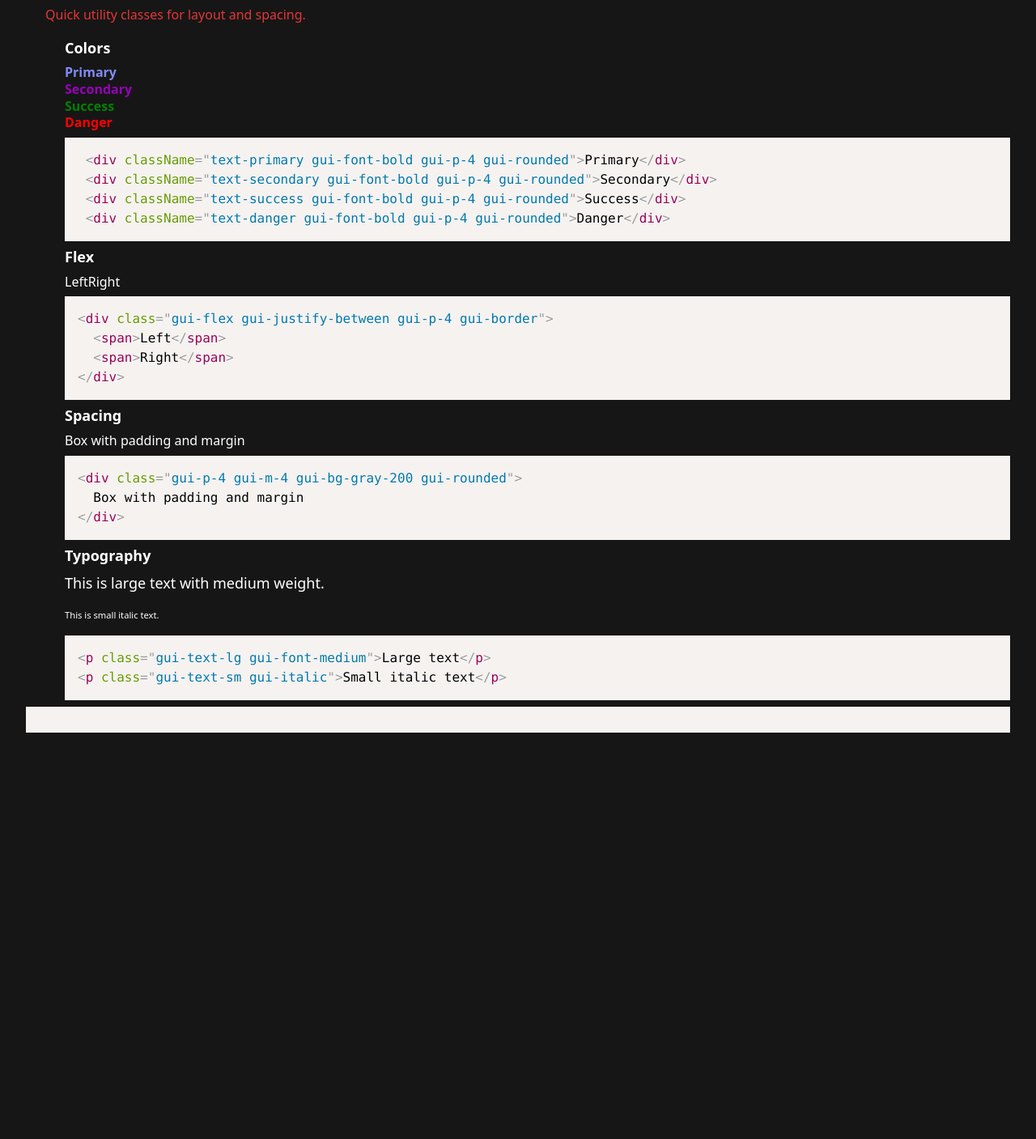
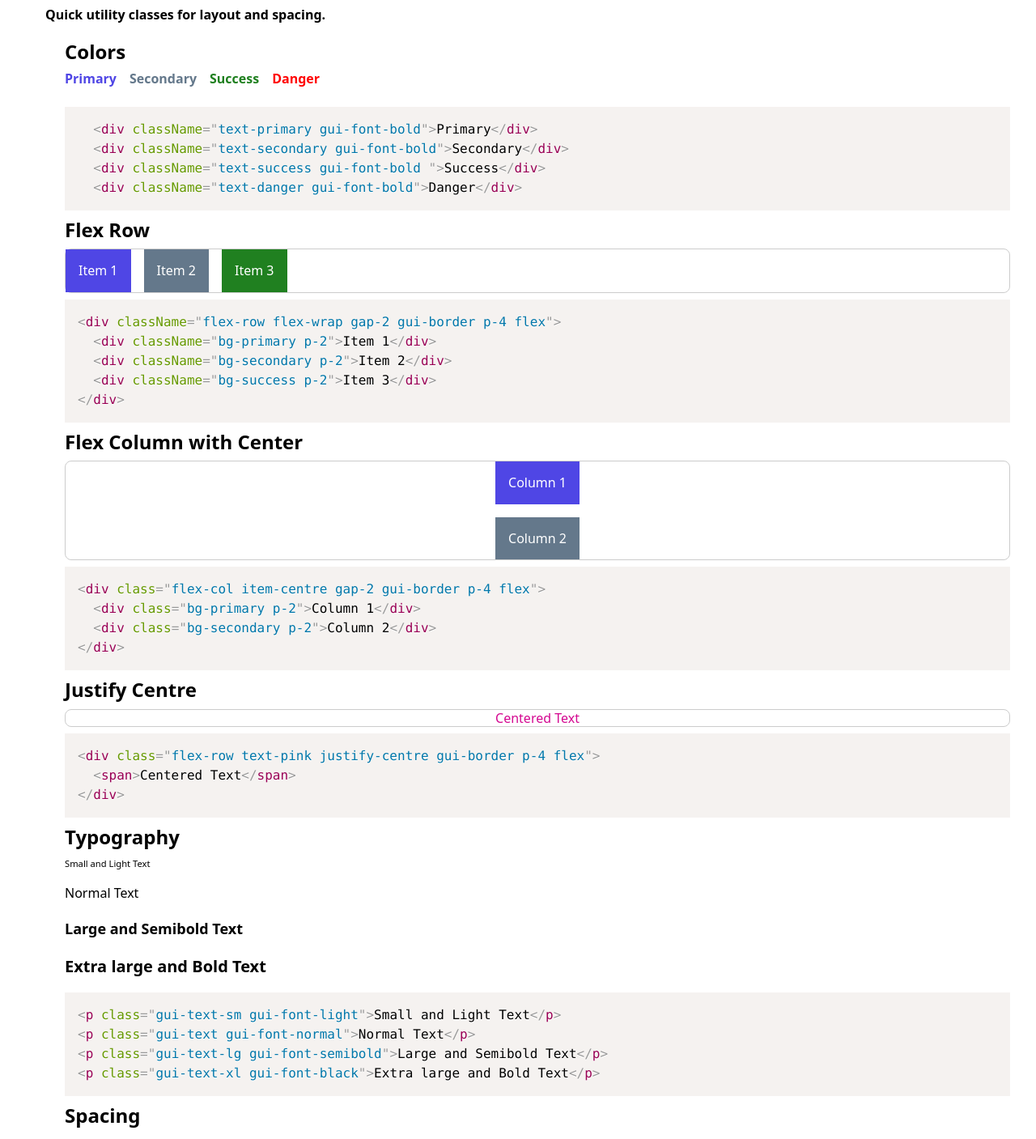
Before and after one commit to Suraj-Sharma001/SIMPLEUI-Tech_Titans, a React (Vite) app: page /utilities in a window 1280 px wide. Shown: the part 148-1555 px from the top of the page at 81% size. Before the commit the page ends 1093 px from the top, so only its background shows below. Built offline with nearby package versions, Linux system fonts and the light colour scheme.

Commit message:
utility-design

```diff
--- a/src/TechTitans_UI-Library/src/util/color.css
+++ b/src/TechTitans_UI-Library/src/util/color.css
@@ -10,8 +10,8 @@
     color: var(--gui-success);
 }
 
-.text-gray {
-    color: rgb(228, 55, 55);
+.text-pink {
+    color: rgb(212, 9, 145);
 }
 
 .text-danger {
@@ -21,6 +21,10 @@
 .bg-primary {
     background-color: var(--gui-primary);
     color: white;
+}
+
+.bg-gray {
+    background-color: gray;
 }
 
 .bg-secondary {
--- a/src/TechTitans_UI-Library/src/util/grid.css
+++ b/src/TechTitans_UI-Library/src/util/grid.css
@@ -5,3 +5,8 @@
 .grid-gap-2 {
     gap: var(--gui-spacing-md)
 }
+
+.gui-border {
+    border: 1px solid var(--gui-border-color, #ccc);
+    border-radius: var(--gui-radius);
+  }
--- a/src/components/ComponentPage.jsx
+++ b/src/components/ComponentPage.jsx
@@ -9,7 +9,7 @@ function ComponentPage({ title, description, code, children }) {
   return (
     <div>
       <h1 className="gui-text-3xl gui-font-bold mt-3 ml-3 display-flex">{title}</h1>
-      <p className="text-gray ml-3">{description}</p>
+      <p className="text-gray ml-3 gui-font-bold">{description}</p>
 
       <div className="ml-3 pl-3 border rounded bg-warning-50">
         {children}
--- a/src/components/Layout.jsx
+++ b/src/components/Layout.jsx
@@ -29,7 +29,7 @@ function Layout({ children }) {
     }
   }
 
-  const [darkMode, setDarkMode] = useState(true);
+  const [darkMode, setDarkMode] = useState(false);
 
   useEffect(() => {
     if(darkMode) {
--- a/src/components/UtilityParts.jsx
+++ b/src/components/UtilityParts.jsx
@@ -3,9 +3,9 @@ import React from 'react'
 const UtilityParts = ({title, demo, code}) => {
   return (
     <div>
-      <section className="gui-mb-8">
-      <h2 className="gui-text-lg gui-font-bold gui-mb-2">{title}</h2>
-      <div className="gui-mb-2">{demo}</div>
+      <section className="gui-mb-3">
+      <h2 className="text-lg gui-font-bold gui-mb-2">{title}</h2>
+      <div className="gui-mb-2 flex-col">{demo}</div>
       <pre className="language-html">
         <code>{code}</code>
       </pre>
--- a/src/pages/Card.jsx
+++ b/src/pages/Card.jsx
@@ -1,67 +1,33 @@
 import ComponentPage from '../components/ComponentPage';
 
-function Utilities() {
-  const colorCode = `<div class="gui-bg-primary gui-text-white gui-p-4 gui-rounded">Primary</div>`;
-  const flexCode = `<div class="gui-flex gui-justify-between gui-p-4 gui-border">
-  <span>Left</span>
-  <span>Right</span>
+function Card() {
+  const code = `<div class="gui-card">
+  <h3 class="gui-card-title">Card Title</h3>
+  <p class="gui-card-body">This is a simple card.</p>
 </div>`;
-  const spacingCode = `<div class="gui-p-4 gui-m-4 gui-bg-gray-200 gui-rounded">
-  Box with padding and margin
-</div>`;
-  const typographyCode = `<p class="gui-text-lg gui-font-medium">Large text</p>
-<p class="gui-text-sm gui-italic">Small italic text</p>`;
 
   return (
-    <ComponentPage title="Utility Classes" description="Quick utility classes for layout and spacing.">
-      {/* Colors */}
-      <section className="gui-mb-8">
-        <h2 className="gui-text-lg gui-font-bold gui-mb-2">Colors</h2>
-        <div className="gui-flex gui-gap-2 gui-flex-wrap gui-mb-2">
-          <div className="gui-bg-primary gui-text-white gui-p-4 gui-rounded">Primary</div>
-          <div className="gui-bg-secondary gui-text-white gui-p-4 gui-rounded">Secondary</div>
-          <div className="gui-bg-success gui-text-white gui-p-4 gui-rounded">Success</div>
-          <div className="gui-bg-danger gui-text-white gui-p-4 gui-rounded">Danger</div>
+    <ComponentPage
+      title="Cards"
+      description="GUI card layouts to display content in a clean and structured manner."
+      code={code}
+    >
+      <div className="gui-card-row">
+        <div className="gui-card">
+          <h3 className="gui-card-title">Card Title</h3>
+          <p className="gui-card-body">This is a simple card.</p>
         </div>
-        <pre className="language-html">
-          <code>{colorCode}</code>
-        </pre>
-      </section>
-
-      {/* Flex */}
-      <section className="gui-mb-8">
-        <h2 className="gui-text-lg gui-font-bold gui-mb-2">Flex</h2>
-        <div className="gui-flex gui-justify-between gui-p-4 gui-border gui-mb-2">
-          <span>Left</span>
-          <span>Right</span>
+        <div className="gui-card">
+          <h3 className="gui-card-title">Card Title</h3>
+          <p className="gui-card-body">This is a simple card.</p>
         </div>
-        <pre className="language-html">
-          <code>{flexCode}</code>
-        </pre>
-      </section>
-
-      {/* Spacing */}
-      <section className="gui-mb-8">
-        <h2 className="gui-text-lg gui-font-bold gui-mb-2">Spacing</h2>
-        <div className="gui-p-4 gui-m-4 gui-bg-gray-200 gui-rounded gui-mb-2">
-          Box with padding and margin
+        <div className="gui-card">
+          <h3 className="gui-card-title">Card Title</h3>
+          <p className="gui-card-body">This is a simple card.</p>
         </div>
-        <pre className="language-html">
-          <code>{spacingCode}</code>
-        </pre>
-      </section>
-
-      {/* Typography */}
-      <section className="gui-mb-8">
-        <h2 className="gui-text-lg gui-font-bold gui-mb-2">Typography</h2>
-        <p className="gui-text-lg gui-font-medium gui-mb-1">This is large text with medium weight.</p>
-        <p className="gui-text-sm gui-italic gui-mb-2">This is small italic text.</p>
-        <pre className="language-html">
-          <code>{typographyCode}</code>
-        </pre>
-      </section>
+      </div>
     </ComponentPage>
   );
 }
 
-export default Utilities;
+export default Card;
--- a/src/pages/Home.jsx
+++ b/src/pages/Home.jsx
@@ -9,12 +9,12 @@ function Home() {
   return (
     <div className="home-container">
       <header className="home-header">
-        <h1 className="home-title">Welcome to GUI Framework</h1>
+        <h1 className="home-title">Welcome to SimpleUI</h1>
         <p className="home-subtitle">The modern UI toolkit for building beautiful, responsive web applications</p>
       </header>
 
       <section className="section-features">
-        <h2 className="title-mid">Why Choose Our Framework?</h2>
+        <h2 className="title-mid">Why To Choose Our Framework?</h2>
         <div className="features-map">
           {features.map((feature, index) => (
             <div className="feature-box" key={index}>
@@ -28,7 +28,7 @@ function Home() {
       <section className="section-about">
         <h2 className="title-lower">Built by Team Tech-Titans</h2>
         <p className="desc">
-          Inspired by the best design systems like Bootstrap, but reimagined for modern web development.
+          Inspired by the best design systems frameworks like Bootstrap and Tailwind, but reimagined for modern web development.
           Our framework provides everything you need to create stunning user interfaces with minimal effort.</p>
       </section>
     </div>
--- a/src/pages/Utilities.jsx
+++ b/src/pages/Utilities.jsx
@@ -8,56 +8,97 @@ function Utilities() {
       <UtilityParts
         title="Colors"
         demo={
-          <div className="gui-flex gui-gap-2 gui-flex-wrap">
-            <div className="text-primary gui-font-bold gui-p-4 gui-rounded">Primary</div>
-            <div className="text-secondary gui-font-bold gui-p-4 gui-rounded">Secondary</div>
-            <div className="text-success gui-font-bold gui-p-4 gui-rounded">Success</div>
-            <div className="text-danger gui-font-bold gui-p-4 gui-rounded">Danger</div>
+          <div className="gap-2 pb-2 flex">
+            <div className="text-primary gui-font-bold">Primary</div>
+            <div className="text-secondary gui-font-bold">Secondary</div>
+            <div className="text-success gui-font-bold ">Success</div>
+            <div className="text-danger gui-font-bold">Danger</div>
           </div>
         }
-        code={` <div className="text-primary gui-font-bold gui-p-4 gui-rounded">Primary</div>
- <div className="text-secondary gui-font-bold gui-p-4 gui-rounded">Secondary</div>
- <div className="text-success gui-font-bold gui-p-4 gui-rounded">Success</div>
- <div className="text-danger gui-font-bold gui-p-4 gui-rounded">Danger</div>`}
+        code={`  <div className="text-primary gui-font-bold">Primary</div>
+  <div className="text-secondary gui-font-bold">Secondary</div>
+  <div className="text-success gui-font-bold ">Success</div>
+  <div className="text-danger gui-font-bold">Danger</div>`}
       />
 
-      <UtilityParts
-        title="Flex"
+    <UtilityParts
+        title="Flex Row"
         demo={
-          <div className="gui-flex gui-justify-between gui-p-4 gui-border">
-            <span>Left</span>
-            <span>Right</span>
+          <div className="flex-row flex-wrap gap-2 gui-border p-4 flex">
+            <div className="bg-primary p-2">Item 1</div>
+            <div className="bg-secondary p-2">Item 2</div>
+            <div className="bg-success p-2">Item 3</div>
           </div>
         }
-        code={`<div class="gui-flex gui-justify-between gui-p-4 gui-border">
-  <span>Left</span>
-  <span>Right</span>
+        code={`<div className="flex-row flex-wrap gap-2 gui-border p-4 flex">
+  <div className="bg-primary p-2">Item 1</div>
+  <div className="bg-secondary p-2">Item 2</div>
+  <div className="bg-success p-2">Item 3</div>
 </div>`}
       />
 
       <UtilityParts
-        title="Spacing"
+        title="Flex Column with Center"
         demo={
-          <div className="gui-p-4 gui-m-4 gui-bg-gray-200 gui-rounded">
-            Box with padding and margin
+          <div className="flex-col item-centre gap-2 gui-border p-4 flex">
+            <div className="bg-primary p-2">Column 1</div>
+            <div className="bg-secondary gui-text-white p-2">Column 2</div>
           </div>
         }
-        code={`<div class="gui-p-4 gui-m-4 gui-bg-gray-200 gui-rounded">
-  Box with padding and margin
+        code={`<div class="flex-col item-centre gap-2 gui-border p-4 flex">
+  <div class="bg-primary p-2">Column 1</div>
+  <div class="bg-secondary p-2">Column 2</div>
 </div>`}
       />
 
       <UtilityParts
-        title="Typography"
+        title="Justify Centre"
         demo={
-          <>
-            <p className="gui-text-lg gui-font-medium">This is large text with medium weight.</p>
-            <p className="gui-text-sm gui-italic">This is small italic text.</p>
-          </>
+          <div className="flex-row text-pink justify-centre gui-border p-4 flex">
+            <span>Centered Text</span>
+          </div>
         }
-        code={`<p class="gui-text-lg gui-font-medium">Large text</p>
-<p class="gui-text-sm gui-italic">Small italic text</p>`}
-      />
+        code={`<div class="flex-row text-pink justify-centre gui-border p-4 flex">
+  <span>Centered Text</span>
+</div>`}
+/>
+
+<UtilityParts
+  title="Typography"
+  demo={
+    <>
+      <p className="gui-text-sm gui-font-light">Small and Light Text</p>
+      <p className="gui-text gui-font-normal">Normal Text</p>
+      <p className="gui-text-lg gui-font-semibold">Large and Semibold Text</p>
+      <p className="gui-text-xl gui-font-black">Extra large and Bold Text</p>
+    </>
+  }
+  code={`<p class="gui-text-sm gui-font-light">Small and Light Text</p>
+<p class="gui-text gui-font-normal">Normal Text</p>
+<p class="gui-text-lg gui-font-semibold">Large and Semibold Text</p>
+<p class="gui-text-xl gui-font-black">Extra large and Bold Text</p>`}
+/>
+
+<UtilityParts
+  title="Spacing"
+  demo={
+    <>
+      <div className="p-3 m-2 gui-border bg-gray">
+        Box with Margin and Padding
+      </div>
+      <div className="pb-3 mt-2 gui-border bg-gray">
+        Box with padding butom and margin top
+      </div>
+      <p className='pl-3 text-success'>And more....</p>
+    </>
+  }
+  code={`<div className="p-3 m-2 gui-border bg-gray">
+   Box with Margin and Padding
+</div>
+<div className="pb-3 mt-2 gui-border bg-gray">
+  Box with padding butom and margin top
+</div>`}
+/>
 
     </ComponentPage>
   );
--- a/src/pages/home.css
+++ b/src/pages/home.css
@@ -5,11 +5,11 @@
 }
 
 .home-header {
-    background-color: #23272f;
+    background-color: #792b88;
     text-align: center;
     margin-bottom: 4rem;
     padding: 3% 1%;
-    box-shadow: 0 8px 30px rgba(0, 0, 0, 0.25);
+    box-shadow: 0 8px 30px rgba(160, 115, 115, 0.25);
     border-radius: 10px;
 }
 
@@ -22,7 +22,7 @@
 
 .title-mid {
     font-size: 2.5rem;
-    color: #4f46e5;
+    color: #2c24bd;
     margin-bottom: 3rem;
     font-weight: 700;
     text-align: center;
@@ -46,7 +46,7 @@
 }
 
 .feature-box {
-    background-color: #23272f;
+    background-color: #c467a0;
     padding: 1.5rem;
     border-radius: 8px;
     box-shadow: 0 4px 20px rgba(0, 0, 0, 100);
@@ -63,7 +63,7 @@
 }
 
 .section-about {
-    background-color: #23272f;
+    background-color: #b33f66;
     text-align: center;
     padding: 3rem 2rem;
     border-radius: 12px;
```
